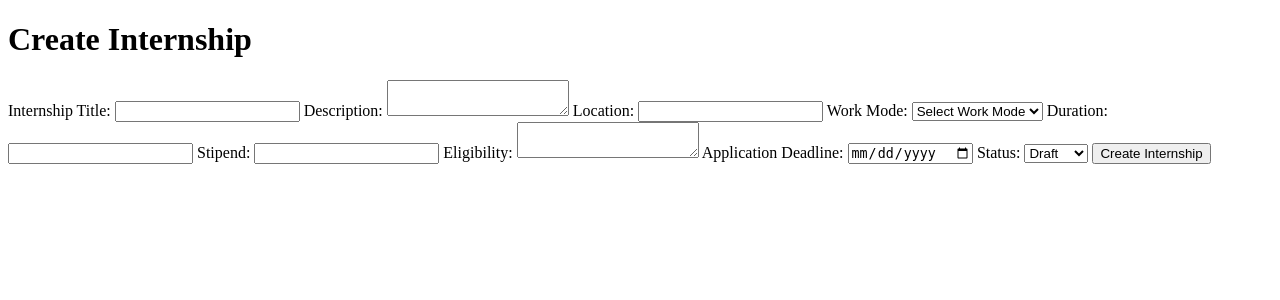
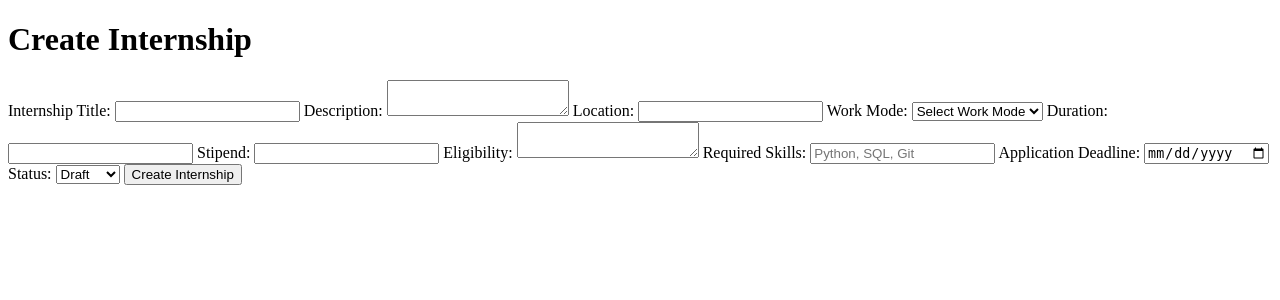
Before and after one commit to meppyy/internmatch, a Flask app: template app/templates/recruiter/create_internship.html in a window 1280 px wide. Shown: the top 300 px of the page. Run offline with Flask 3, Linux system fonts and the light colour scheme; the template is opened without the code that fills it, so the values that code supplies are empty.

Commit message:
Add required skills field to internship form

```diff
--- a/app/templates/recruiter/create_internship.html
+++ b/app/templates/recruiter/create_internship.html
@@ -61,6 +61,14 @@
         name="eligibility"
     ></textarea>
 
+    <label for="required_skills">Required Skills:</label>
+    <input
+        type="text"
+        id="required_skills"
+        name="required_skills"
+        placeholder="Python, SQL, Git"
+    >
+
     <label for="deadline">Application Deadline:</label>
     <input
         type="date"
```
